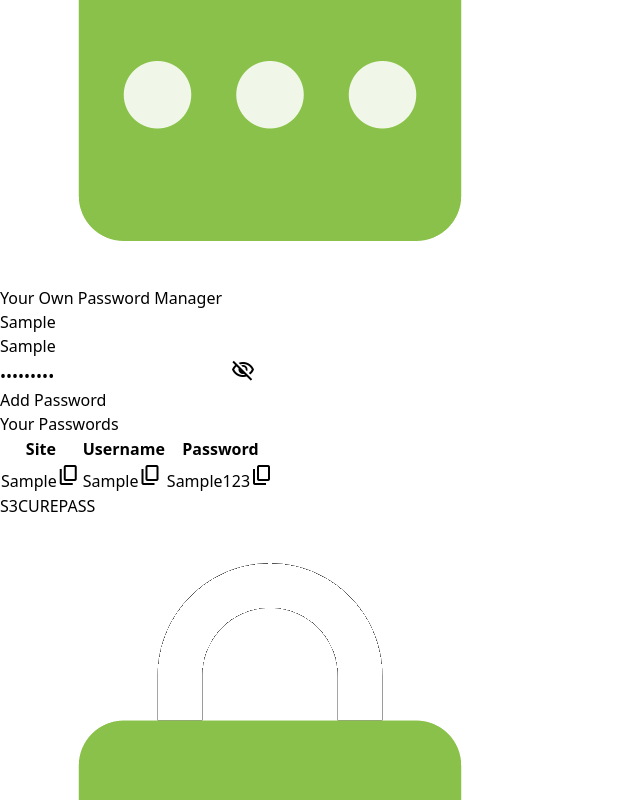
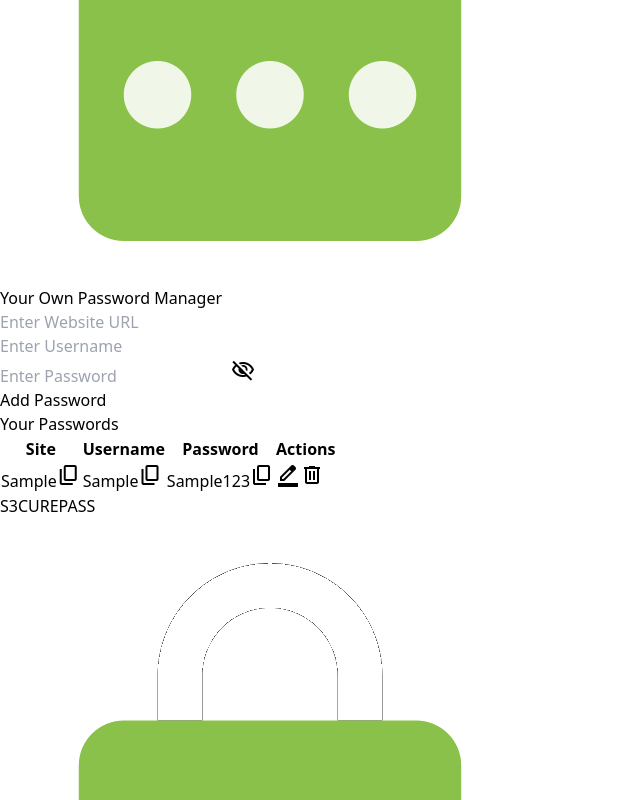
Before and after one commit to surajkumar345678/S3CUREPASS, a React (Vite) app: page / in a window 1280 px wide. Both pictures are taken after typing "Sample", "Sample", "Sample123" into the empty fields and a click on the button "Add Password". Shown: the part 842-1642 px from the top of the page, without its empty margins (0-640 px from the left). Built offline with nearby package versions, Linux system fonts and the light colour scheme; some icons are missing.

Commit message:
added Editing and Deleting password from LocalStorage

```diff
--- a/index.html
+++ b/index.html
@@ -1,16 +1,20 @@
 <!doctype html>
 <html lang="en">
+
   <head>
     <meta charset="UTF-8" />
-    <link rel="icon" type="image/svg+xml" href="/vite.svg" />
+    <link rel="icon" type="image/png" href="/favicon.ico" />
     <meta name="viewport" content="width=device-width, initial-scale=1.0" />
-    <title>Vite + React</title>
-    <link rel="stylesheet" href="https://fonts.googleapis.com/css2?family=Material+Symbols+Outlined:opsz,wght,FILL,GRAD@24,400,0,0" />
+    <title>S3CUREPASS | Your own password manager</title>
+    <link rel="stylesheet"
+      href="https://fonts.googleapis.com/css2?family=Material+Symbols+Outlined:opsz,wght,FILL,GRAD@24,400,0,0" />
 
   </head>
+
   <body>
     <div id="root"></div>
     <script src="https://cdn.lordicon.com/lordicon.js"></script>
     <script type="module" src="/src/main.jsx"></script>
   </body>
+
 </html>
--- a/package.json
+++ b/package.json
@@ -12,7 +12,8 @@
   "dependencies": {
     "react": "^18.2.0",
     "react-dom": "^18.2.0",
-    "react-toastify": "^10.0.5"
+    "react-toastify": "^10.0.5",
+    "uuid": "^9.0.1"
   },
   "devDependencies": {
     "@types/react": "^18.2.64",
--- a/src/components/Manager.jsx
+++ b/src/components/Manager.jsx
@@ -3,6 +3,8 @@ import React, { useRef, useState, useEffect } from "react";
 import { ToastContainer, toast } from "react-toastify";
 
 import "react-toastify/dist/ReactToastify.css";
+
+import { v4 as uuidv4 } from "uuid";
 
 const Manager = () => {
   const ref = useRef();
@@ -26,7 +28,7 @@ const Manager = () => {
       pauseOnHover: true,
       draggable: true,
       progress: undefined,
-      theme: "light"
+      theme: "light",
     });
     navigator.clipboard.writeText(text);
   };
@@ -36,9 +38,39 @@ const Manager = () => {
   };
 
   const savePassword = () => {
-    setPasswordArray([...passwordArray, form]);
-    localStorage.setItem("passwords", JSON.stringify([...passwordArray, form]));
+    setPasswordArray([...passwordArray, { ...form, id: uuidv4() }]);
+    localStorage.setItem(
+      "passwords",
+      JSON.stringify([...passwordArray, { ...form, id: uuidv4() }])
+    );
+    setform({ site: "", username: "", password: "" });
     console.log([...passwordArray, form]);
+  };
+
+  const editPassword = (id) => {
+    console.log("editing password", id);
+    setform(passwordArray.filter((i) => i.id === id)[0]);
+    setPasswordArray(passwordArray.filter((item) => item.id !== id));
+
+  };
+
+  const deletePassword = (id) => {
+    const confirmation = window.confirm(
+      "Are you sure you want to delete this password?"
+    );
+    if (confirmation) {
+      setPasswordArray(passwordArray.filter((item) => item.id !== id));
+      toast.success("Password deleted successfully", {
+        position: "top-right",
+        autoClose: 5000,
+        hideProgressBar: false,
+        closeOnClick: true,
+        pauseOnHover: true,
+        draggable: true,
+        progress: undefined,
+        theme: "light",
+      });
+    }
   };
 
   const handleChange = (e) => {
@@ -62,9 +94,8 @@ const Manager = () => {
       />
       {/* Same as */}
       <ToastContainer />
-      <div className="absolute inset-0 -z-10 h-full w-full bg-white bg-[linear-gradient(to_right,#f0f0f0_1px,transparent_1px),linear-gradient(to_bottom,#f0f0f0_1px,transparent_1px)] bg-[size:6rem_4rem]">
-        <div className="absolute bottom-0 left-0 right-0 top-0 bg-[radial-gradient(circle_800px_at_100%_200px,#d5c5ff,transparent)]"></div>
-      </div>
+      <div class="absolute inset-0 -z-10 h-full w-full bg-white [background:radial-gradient(125%_125%_at_50%_10%,#fff_40%,#0f0_100%)]"></div>
+
       <div className="mycontainer">
         <h1 className="text-4xl font-bold text-center flex items-center justify-center">
           <span className="text-[#89c04a]">S3CURE</span>
@@ -88,7 +119,7 @@ const Manager = () => {
             <input
               value={form.username}
               onChange={handleChange}
-              className="rounded-full border border-[#89c04a] w-full p-4 py-1"
+              className="rounded-full border border-[#89c04a] w-3/4 p-4 py-1"
               type="text"
               placeholder="Enter Username"
               name="username"
@@ -97,7 +128,7 @@ const Manager = () => {
               <input
                 value={form.password}
                 onChange={handleChange}
-                className="rounded-full border border-[#89c04a] w-full p-4 py-1"
+                className="rounded-full border border-[#89c04a] w-64 p-4 py-1"
                 type={showPassword ? "text" : "password"}
                 placeholder="Enter Password"
                 name="password"
@@ -140,6 +171,7 @@ const Manager = () => {
                   <th className="py-2">Site</th>
                   <th className="py-2">Username</th>
                   <th className="py-2">Password</th>
+                  <th className="py-2">Actions</th>
                 </tr>
               </thead>
               <tbody className="bg-green-100">
@@ -184,6 +216,24 @@ const Manager = () => {
                         </span>
                       </div>
                     </td>
+                    <td className="py-2 text-center w-32 border border-white">
+                      <span
+                        class="cursor-pointer mx-2 material-symbols-outlined"
+                        onClick={() => {
+                          editPassword(item.id);
+                        }}
+                      >
+                        border_color
+                      </span>
+                      <span
+                        class="cursor-pointer mx-2 material-symbols-outlined"
+                        onClick={() => {
+                          deletePassword(item.id);
+                        }}
+                      >
+                        delete
+                      </span>
+                    </td>
                   </tr>
                 ))}
               </tbody>
```
Also changed, not shown: 2 other files (tests, documents, lock files or other folders).
